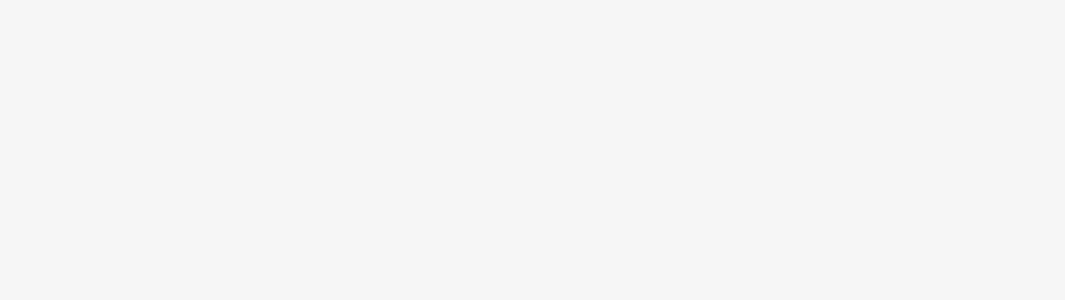
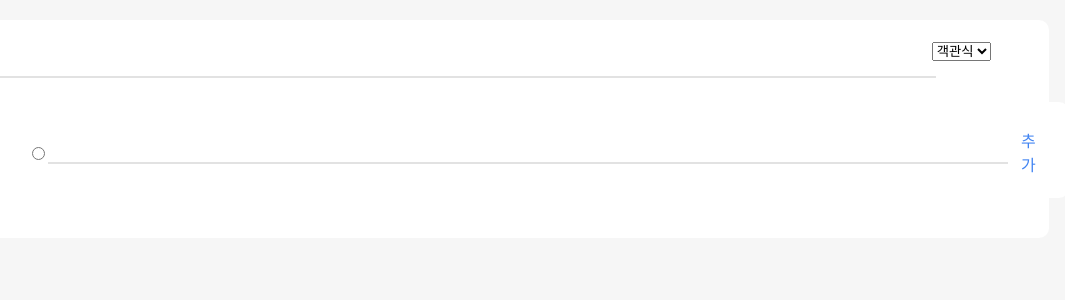
Before and after one commit to CocaCollaThon/vestie-front, a React (Create React App) app in the folder vestie/: page /questions in a window 1280 px wide. Before the commit this address had no page. Shown: the top 300 px of the page, without its empty margins (154-1219 px from the left). Built offline with nearby package versions, Linux system fonts and the light colour scheme.

Commit message:
[FEAT] 드롭박스 설문지 유형 변경기능

```diff
--- a/vestie/src/App.js
+++ b/vestie/src/App.js
@@ -11,6 +11,9 @@
 
 import {CompleteProceedSurvey} from "./page/completeproceedsurvey/CompleteProceedSurveyComponent";
 import {UnderBar} from "./component/under_bar/underBar";
+
+import {RegisterQuestionBox} from "./component/registerServey/registerQuestionBox";
+
 import {SignUp} from "./page/signUp/signUp";
 import {Login} from "./page/login/login";
 import {SignUpInputPersonalInfo} from "./page/signUp/signUpInputPersonalInfo";
@@ -24,6 +27,9 @@
             <Route path="/register_setTitle" element ={<SurveySetTitle/>} />
             <Route path="/register_setTarget" element ={<SurveySetTarget/>} />
             <Route path="/register_questions" element ={<RegisterSurvey/>} />
+
+            <Route path="/questions" element ={<RegisterQuestionBox/>} />
+
             <Route path="/check_before_register" element ={<CheckBeforeSubmit/>} />
             <Route path="/check_before_submit" element ={<CheckBeforeSubmit/>} />
             <Route path="/complete_register" element ={<CompleteProceedSurvey/>} />
--- a/vestie/src/component/dropdown/dropdown.js
+++ b/vestie/src/component/dropdown/dropdown.js
@@ -1,9 +1,9 @@
 import React from 'react';
 
-const Dropdown = () => {
+const Dropdown = (prop) => {
     return (
         <form>
-            <select name="question_type">
+            <select name="question_type" onChange={prop.acting}>
                 <option value="choice">객관식</option>
                 <option value="short_answer">주관식</option>
             </select>
--- a/vestie/src/component/registerServey/registerChoiceQuestion.js
+++ b/vestie/src/component/registerServey/registerChoiceQuestion.js
@@ -6,18 +6,10 @@
 
 
 
-const QuestionList = ({num, children, addComponent}) => {
-    return (
-        <div>{children}</div>
-    );
-}
-
-
-export const RegisterChoiceQuestion = (prop) => {
+export const RegisterChoiceQuestion = () => {
 
 
     const [radioBtnList, setRadioBtnList] = useState([]);
-
     const [newBtnText, setNewBtnText] = useState('');
 
     const onReset =(e) =>{
@@ -34,16 +26,7 @@
 
     return (
         <div className="register_question_box">
-            <div className="choose_question_type">
-                <div className="question_type_dropdown">
-                    <Dropdown></Dropdown>
-                </div>
-            </div>
 
-            <div className="type_title_box">
-                <span className="questionNumber"> {prop.num} </span>
-                <UnderLineInput></UnderLineInput>
-            </div>
 
             <div className="add_questions">
                 {radioBtnList.map((radioBtns, i)=>{
--- /dev/null
+++ b/vestie/src/component/registerServey/registerQuestionBox.js
@@ -0,0 +1,48 @@
+import {useState} from "react";
+
+import UnderLineInput from "../input/underline/underLineInput";
+
+import Dropdown from "../dropdown/dropdown";
+import './registerQuestion.css';
+import RegisterChoiceQuestion from "./registerChoiceQuestion";
+import RegisterShortAnswerQuestion from "./registerShortAnswerQuestion";
+
+
+
+
+export const RegisterQuestionBox = (props) => {
+    const [selected, setSelected] = useState("");
+
+    const handleSelect = (e) => {
+    setSelected(e.target.value);
+    console.log(e.target.value);
+
+    };
+
+    const choceQuestionType=(type)=>{
+        switch(type){
+            case "" :return <RegisterChoiceQuestion></RegisterChoiceQuestion>; break;
+            case "choice": return <RegisterChoiceQuestion></RegisterChoiceQuestion>; break;
+            case "short_answer": return <RegisterShortAnswerQuestion></RegisterShortAnswerQuestion>; break;
+        }
+    }
+
+    return (
+        <div className="register_question_box">
+            <div className="choose_question_type">
+                <div className="question_type_dropdown">
+                    <Dropdown acting={handleSelect}></Dropdown>
+                </div>
+            </div>
+
+            <div className="type_title_box">
+                <span className="questionNumber">{props.num} </span>
+                <UnderLineInput></UnderLineInput>
+            </div>
+            {choceQuestionType(selected)}
+
+
+        </div>
+    );
+}
+export default RegisterQuestionBox;
--- a/vestie/src/component/registerServey/registerShortAnswerQuestion.js
+++ b/vestie/src/component/registerServey/registerShortAnswerQuestion.js
@@ -2,19 +2,10 @@
 import Dropdown from "../dropdown/dropdown";
 import './registerQuestion.css';
 
-export const RegisterShortAnswerQuestion = (props) => {
+export const RegisterShortAnswerQuestion = () => {
     return (
         <div className="register_question_box">
-            <div className="choose_question_type">
-                <div className="question_type_dropdown">
-                    <Dropdown></Dropdown>
-                </div>
-            </div>
 
-            <div className="type_title_box">
-                <span className="questionNumber">{props.num} </span>
-                <UnderLineInput></UnderLineInput>
-            </div>
 
             <div className="answerQuestion">
                 <UnderLineInput></UnderLineInput>
--- a/vestie/src/page/registerServey/registerSurvey.js
+++ b/vestie/src/page/registerServey/registerSurvey.js
@@ -2,14 +2,16 @@
 import Header from "../../component/header/header";
 import RegisterChoiceQuestion from "../../component/registerServey/registerChoiceQuestion";
 import UnderButton from "../../component/under_button/under_button";
+import {RegisterQuestionBox} from "../../component/registerServey/registerQuestionBox";
+
 import "./registerServey.css";
 
 export const RegisterSurvey = () => {
     const [numChildren, setNumChildren] = useState(0)
     const children = []
 
-    for (let i = 0; i < numChildren; i++) {
-        children.push(<RegisterChoiceQuestion num={i}/>)
+    for (let i = 1; i < numChildren; i++) {
+        children.push(<RegisterQuestionBox num={i}/>)
     }
 
     const addComponent = () => {
```
